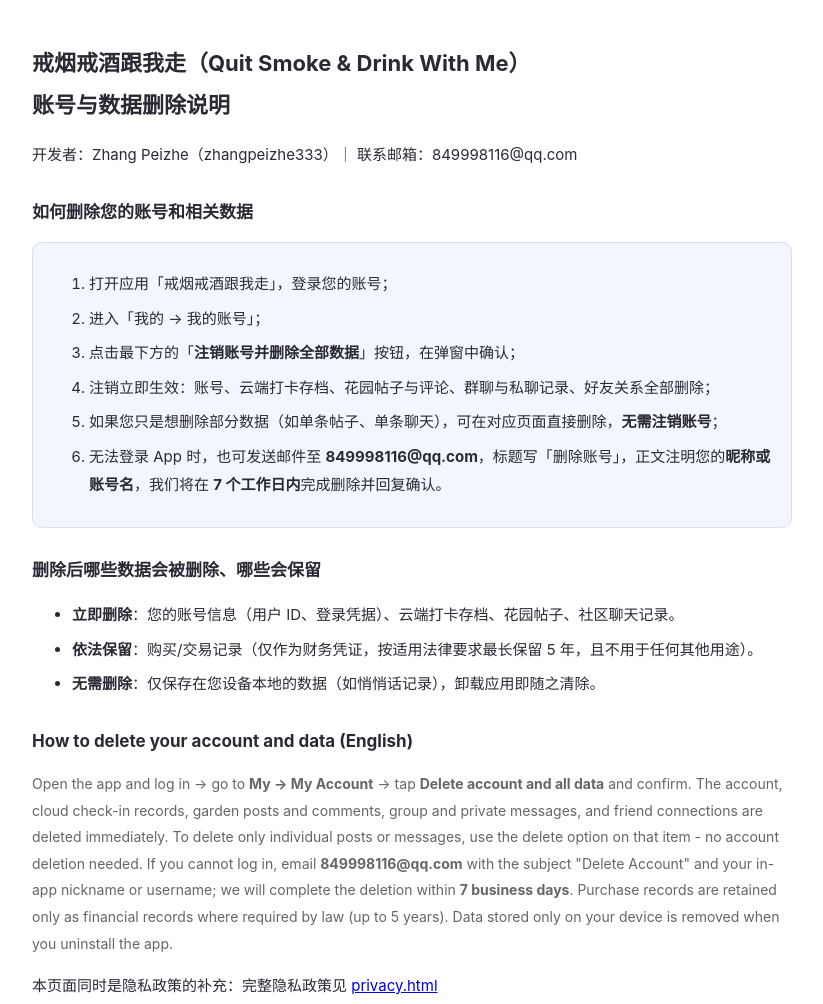
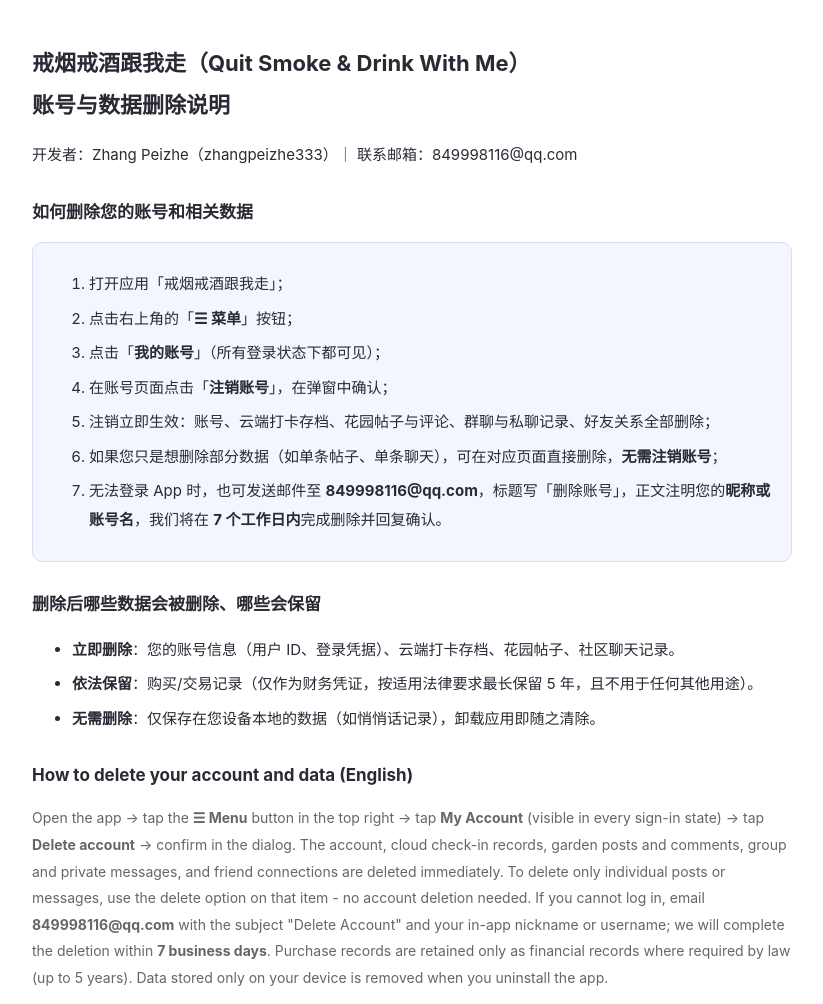
Before and after one commit to zhangpeizhe333/kuailepeqi, a plain HTML site: page delete-account.html in a window 1280 px wide. Shown: the top 1004 px of the page, without its empty margins (228-1051 px from the left). Drawn offline with Linux system fonts and the light colour scheme.

Commit message:
Add files via upload

```diff
--- a/delete-account.html
+++ b/delete-account.html
@@ -19,9 +19,10 @@
 <h2>如何删除您的账号和相关数据</h2>
 <div class="box">
 <ol>
-  <li>打开应用「戒烟戒酒跟我走」，登录您的账号；</li>
-  <li>进入「我的 → 我的账号」；</li>
-  <li>点击最下方的「<b>注销账号并删除全部数据</b>」按钮，在弹窗中确认；</li>
+  <li>打开应用「戒烟戒酒跟我走」；</li>
+  <li>点击右上角的「<b>☰ 菜单</b>」按钮；</li>
+  <li>点击「<b>我的账号</b>」（所有登录状态下都可见）；</li>
+  <li>在账号页面点击「<b>注销账号</b>」，在弹窗中确认；</li>
   <li>注销立即生效：账号、云端打卡存档、花园帖子与评论、群聊与私聊记录、好友关系全部删除；</li>
   <li>如果您只是想删除部分数据（如单条帖子、单条聊天），可在对应页面直接删除，<b>无需注销账号</b>；</li>
   <li>无法登录 App 时，也可发送邮件至 <b>849998116@qq.com</b>，标题写「删除账号」，正文注明您的<b>昵称或账号名</b>，我们将在 <b>7 个工作日内</b>完成删除并回复确认。</li>
@@ -36,7 +37,7 @@
 </ul>
 
 <h2>How to delete your account and data (English)</h2>
-<p class="en">Open the app and log in &rarr; go to <b>My &rarr; My Account</b> &rarr; tap <b>Delete account and all data</b> and confirm. The account, cloud check-in records, garden posts and comments, group and private messages, and friend connections are deleted immediately. To delete only individual posts or messages, use the delete option on that item - no account deletion needed. If you cannot log in, email <b>849998116@qq.com</b> with the subject "Delete Account" and your in-app nickname or username; we will complete the deletion within <b>7 business days</b>. Purchase records are retained only as financial records where required by law (up to 5 years). Data stored only on your device is removed when you uninstall the app.</p>
+<p class="en">Open the app &rarr; tap the <b>☰ Menu</b> button in the top right &rarr; tap <b>My Account</b> (visible in every sign-in state) &rarr; tap <b>Delete account</b> &rarr; confirm in the dialog. The account, cloud check-in records, garden posts and comments, group and private messages, and friend connections are deleted immediately. To delete only individual posts or messages, use the delete option on that item - no account deletion needed. If you cannot log in, email <b>849998116@qq.com</b> with the subject "Delete Account" and your in-app nickname or username; we will complete the deletion within <b>7 business days</b>. Purchase records are retained only as financial records where required by law (up to 5 years). Data stored only on your device is removed when you uninstall the app.</p>
 
 <p>本页面同时是隐私政策的补充：完整隐私政策见 <a href="https://zhangpeizhe333.github.io/kuailepeqi/privacy.html">privacy.html</a></p>
 </body>
```
